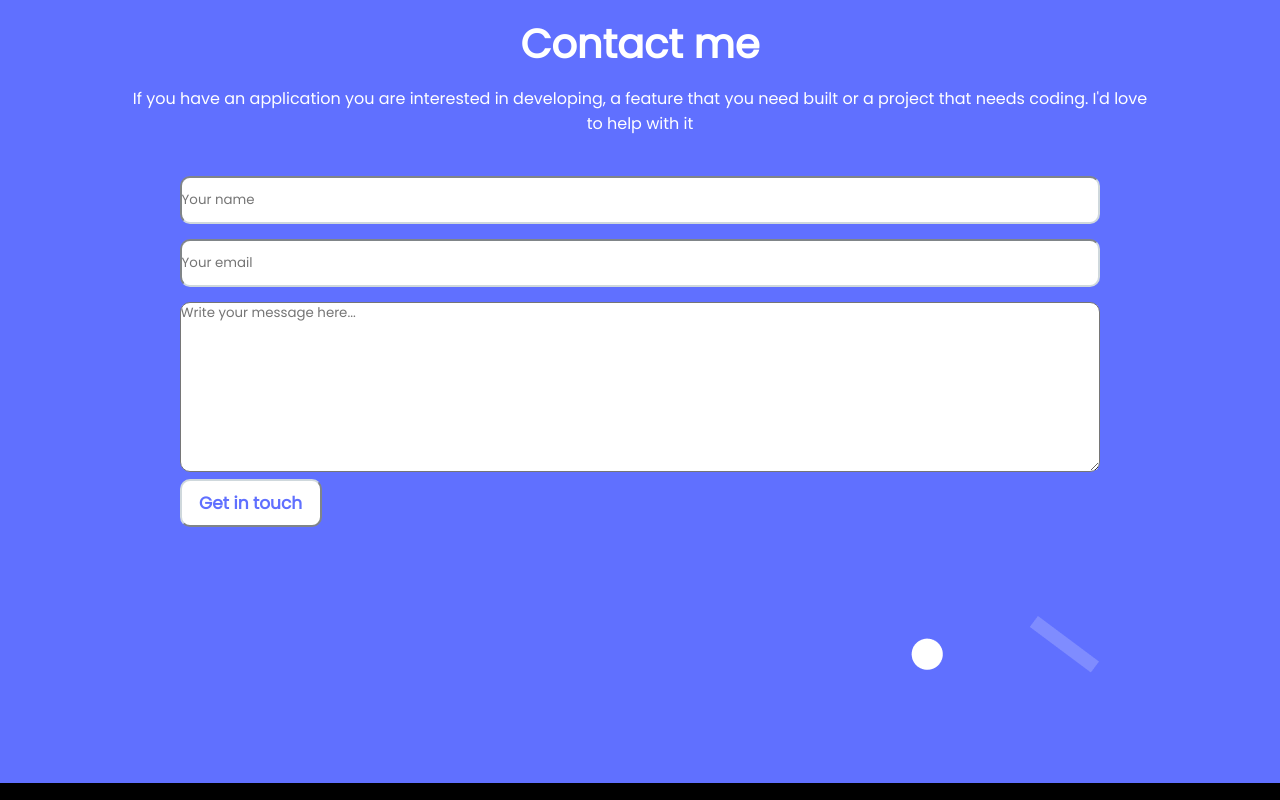
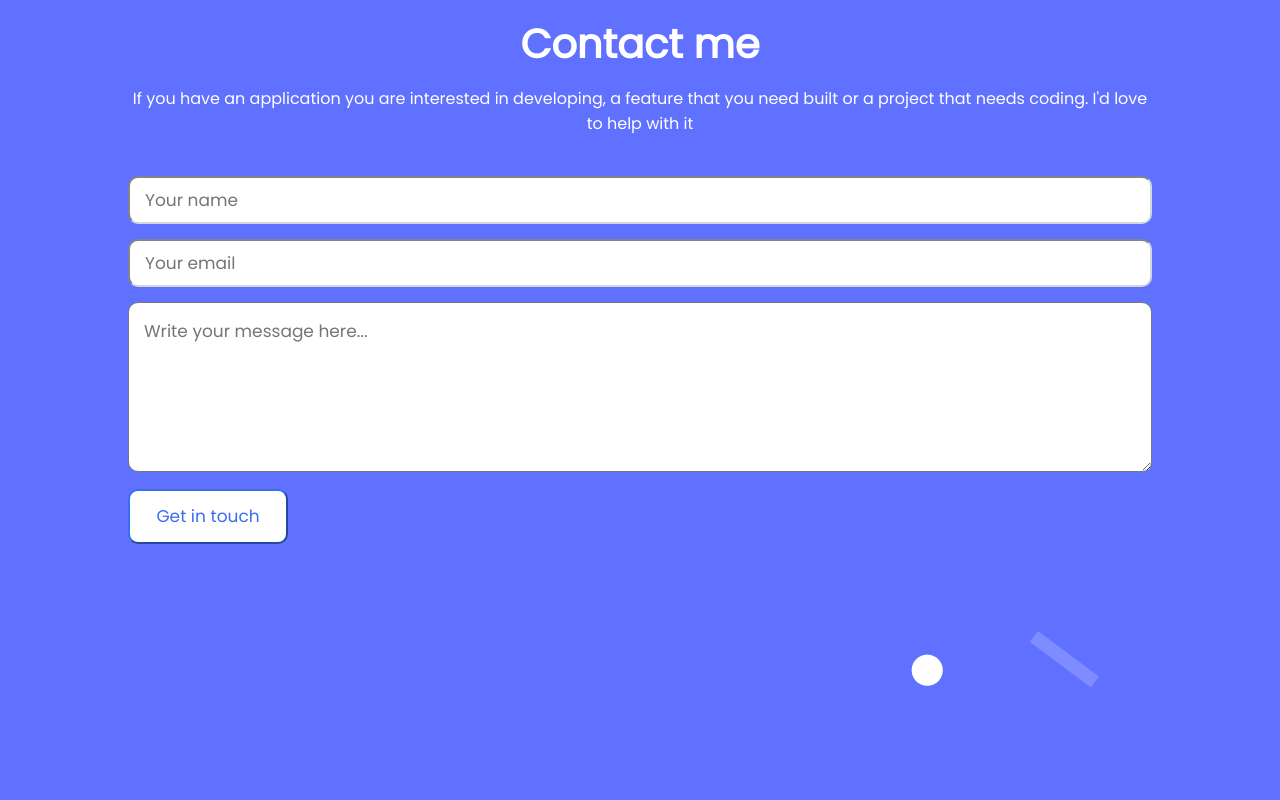
Before and after one commit to smunoz1988/Portfolio-mobile-first, a plain HTML site: page index.html in a window 1280 px wide. Shown: the part 8693-9493 px from the top of the page. Drawn offline with Linux system fonts and the light colour scheme.

Commit message:
Fix contact form action and method, fix style padding on form, fix button hover

```diff
--- a/index.html
+++ b/index.html
@@ -161,11 +161,11 @@
             <h2>Contact me</h2>
             <p class="contact_info">If you have an application you are interested in developing, a feature that you need built or a project that needs coding.
             I'd love to help with it</p>
-            <form action="">
+            <form action="https://formspree.io/f/xqkoqyqb" method="post">
                 <input required type="text" name="user_name" maxlength="30" placeholder="Your name" class="form_info">
                 <input required type="mail" name="user_mail" placeholder="Your email" class="form_info">
                 <textarea required name="user_message" id="user_message" maxlength="500" placeholder="Write your message here..."></textarea>
-                <button class="contact_button" type="button">Get in touch</button>
+                <button class="resumeButton" type="button">Get in touch</button>
             </form>
         </section>
     </div>
--- a/styles/style.css
+++ b/styles/style.css
@@ -300,27 +300,21 @@
   margin-bottom: 15px;
   border-radius: 10px;
   border-color: #cfd8dc;
+  padding: 15px;
+  font-size: 17px;
 }
 
 #user_message {
   width: 100%;
   height: 170px;
   border-radius: 10px;
+  padding: 15px;
+  font-size: 17px;
+  margin-bottom: 10px;
 }
 
 #class_background {
   background-color: white;
-}
-
-form button {
-  width: 142px;
-  height: 48px;
-  border-radius: 10px;
-  background-color: white;
-  color: #6070ff;
-  font-size: 17px;
-  font-weight: 700;
-  border-color: #cfd8dc;
 }
 
 #contact_back {
```
